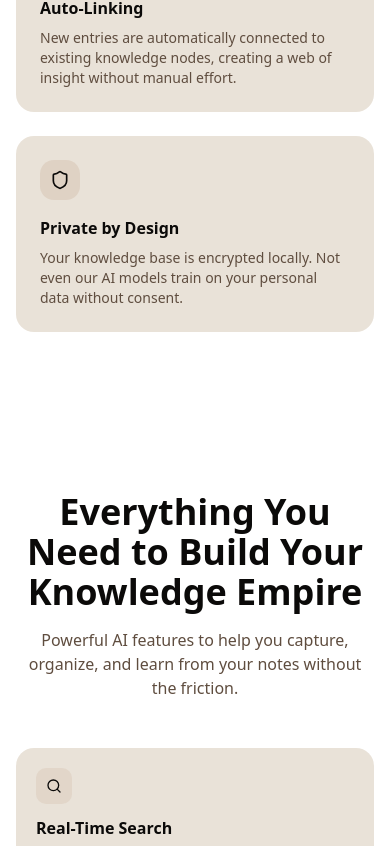
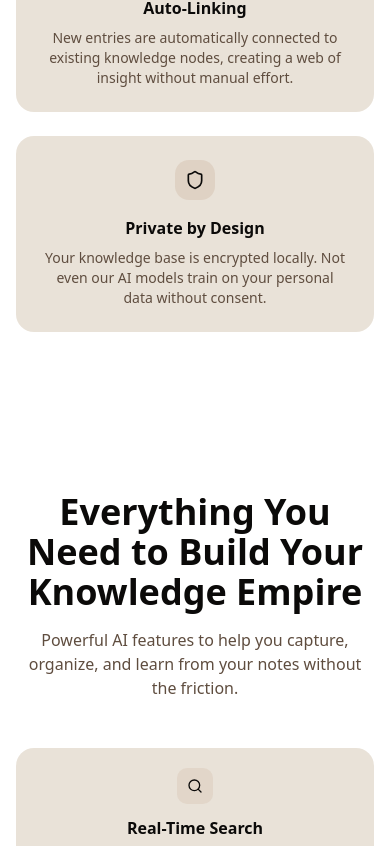
Before and after one commit to M-oliveda/sentient-archive_web, a React (Vite) app: page / in a window 390 px wide. Shown: the part 1611-2457 px from the top of the page. Built offline with nearby package versions, Linux system fonts and the light colour scheme; no server answers.

Commit message:
:lipstick: Improve landing page mobile layout

```diff
--- a/src/components/landing/FeaturesSection.tsx
+++ b/src/components/landing/FeaturesSection.tsx
@@ -93,7 +93,7 @@ export function FeaturesSection() {
                             whileHover="hovered"
                             initial="rest"
                             animate="rest"
-                            className="bg-muted group relative flex cursor-default flex-col rounded-2xl p-5"
+                            className="bg-muted group relative flex cursor-default flex-col rounded-2xl p-5 text-center md:items-start md:text-left"
                             style={{ willChange: "transform" }}
                         >
                             {/* Hover background overlay */}
@@ -112,7 +112,7 @@ export function FeaturesSection() {
                                     hovered: { scale: 1.1 },
                                 }}
                                 transition={{ duration: 0.2 }}
-                                className="bg-brand-300/30 group-hover:bg-brand-300/60 mb-3 flex size-9 items-center justify-center rounded-lg transition-colors duration-200"
+                                className="bg-brand-300/30 group-hover:bg-brand-300/60 mx-auto mb-3 flex size-9 items-center justify-center rounded-lg transition-colors duration-200 md:mx-0"
                             >
                                 <motion.span
                                     variants={{
@@ -126,14 +126,14 @@ export function FeaturesSection() {
                                 </motion.span>
                             </motion.div>
 
-                            <h3 className="text-foreground group-hover:text-brand-300 mb-1.5 font-bold transition-colors duration-200">
+                            <h3 className="text-foreground group-hover:text-brand-800 mb-1.5 font-bold transition-colors duration-200">
                                 {t(`features.items.${id}.title`)}
                             </h3>
                             <p className="text-muted-foreground flex-1 text-xs">
                                 {t(`features.items.${id}.description`)}
                             </p>
                             {tokenCost !== undefined && (
-                                <span className="text-foreground bg-brand-300/40 group-hover:bg-brand-300/70 mt-3 inline-flex w-fit items-center gap-1 rounded-full px-2.5 py-0.5 text-xs font-semibold transition-colors duration-200">
+                                <span className="text-foreground bg-brand-300/40 group-hover:bg-brand-300/70 mx-auto mt-3 inline-flex w-fit items-center gap-1 rounded-full px-2.5 py-0.5 text-xs font-semibold transition-colors duration-200 md:mx-0">
                                     <Bot className="size-3" />
                                     {t("features.tokenCost", { count: tokenCost })}
                                 </span>
--- a/src/components/landing/LandingFooter.tsx
+++ b/src/components/landing/LandingFooter.tsx
@@ -21,7 +21,7 @@ export function LandingFooter() {
                             rel="noopener noreferrer"
                             className="hover:underline"
                         >
-                            <span className="text-brand-500 hover:text-brand-500 mr-1 font-medium hover:underline">
+                            <span className="text-brand-500 hover:text-brand-500 font-medium hover:underline">
                                 {t("footer.author")}
                             </span>
                         </a>{" "}
--- a/src/components/landing/WhySentientArchiveSection.tsx
+++ b/src/components/landing/WhySentientArchiveSection.tsx
@@ -48,7 +48,7 @@ export function WhySentientArchiveSection() {
                         <motion.div
                             key={id}
                             variants={fadeInUp}
-                            className="bg-muted rounded-2xl p-6"
+                            className="bg-muted flex flex-col items-center rounded-2xl p-6 text-center md:items-start md:text-left"
                         >
                             <div className="mb-4 flex size-10 items-center justify-center rounded-xl bg-[hsl(var(--brand-300))]/40">
                                 <Icon className="text-foreground size-5" />
```
